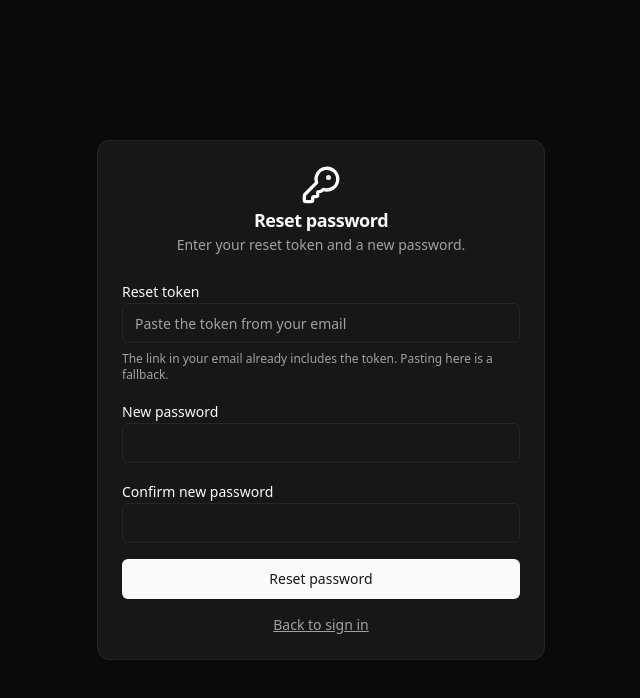
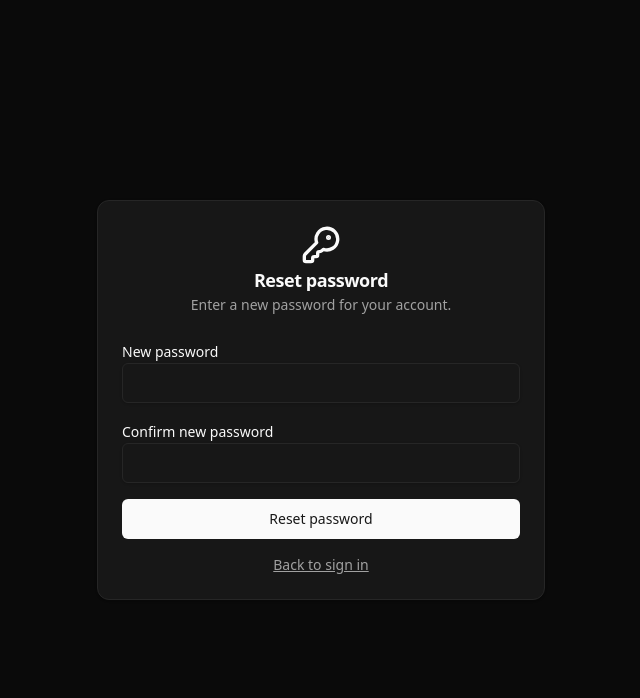
Before and after one commit to ilhamazhar/next-finance, a Next.js app: page /reset-password in a window 1280 px wide. Shown: the top 698 px of the page, without its empty margins (319-959 px from the left). Built offline with nearby package versions, Linux system fonts and the light colour scheme.

Commit message:
fix: drop reset-token field and fix related UI/state bugs

```diff
--- a/app/(auth)/forgot-password/page.tsx
+++ b/app/(auth)/forgot-password/page.tsx
@@ -65,6 +65,9 @@ export default function ForgotPasswordPage() {
   });
 
   if (sentTo) {
+    // The reset token only arrives via the emailed link. In dev the backend
+    // returns it inline, so we can offer a direct shortcut; otherwise there's
+    // no token to carry and the button would dead-end on the reset page.
     const query = new URLSearchParams({ email: sentTo });
     if (devToken) query.set("token", devToken);
 
@@ -75,16 +78,18 @@ export default function ForgotPasswordPage() {
           <CardTitle>Check your email</CardTitle>
           <CardDescription>
             If an account exists for <span className="font-medium">{sentTo}</span>, we&apos;ve sent
-            a password reset link.
+            a password reset link. Open it to choose a new password.
           </CardDescription>
         </CardHeader>
         <CardContent className="space-y-4">
-          <Button
-            className="w-full"
-            onClick={() => router.push(`/reset-password?${query.toString()}`)}
-          >
-            Enter reset token
-          </Button>
+          {devToken && (
+            <Button
+              className="w-full"
+              onClick={() => router.push(`/reset-password?${query.toString()}`)}
+            >
+              Continue to reset password
+            </Button>
+          )}
           <p className="text-sm text-center text-[color:var(--color-muted-foreground)]">
             <Link href="/login" className="underline">
               Back to sign in
--- a/app/(auth)/reset-password/page.tsx
+++ b/app/(auth)/reset-password/page.tsx
@@ -83,24 +83,15 @@ function ResetPasswordView() {
       <CardHeader className="items-center text-center">
         <KeyRound className="h-10 w-10 text-[color:var(--color-primary)]" />
         <CardTitle>Reset password</CardTitle>
-        <CardDescription>Enter your reset token and a new password.</CardDescription>
+        <CardDescription>Enter a new password for your account.</CardDescription>
       </CardHeader>
       <CardContent>
         <form onSubmit={form.handleSubmit((v) => mutation.mutate(v))} className="space-y-4">
-          <div className="space-y-2">
-            <Label htmlFor="token">Reset token</Label>
-            <Input
-              id="token"
-              placeholder="Paste the token from your email"
-              {...form.register("token")}
-            />
-            <p className="text-xs text-[color:var(--color-muted-foreground)]">
-              The link in your email already includes the token. Pasting here is a fallback.
-            </p>
-            {form.formState.errors.token && (
-              <p className="text-xs text-red-600">{form.formState.errors.token.message}</p>
-            )}
-          </div>
+          {/* Token comes from the email link; submitted as a hidden field. */}
+          <input type="hidden" {...form.register("token")} />
+          {form.formState.errors.token && (
+            <p className="text-xs text-red-600">{form.formState.errors.token.message}</p>
+          )}
           <div className="space-y-2">
             <Label htmlFor="new_password">New password</Label>
             <Input
--- a/app/(auth)/verify/page.tsx
+++ b/app/(auth)/verify/page.tsx
@@ -102,11 +102,14 @@ function VerifyView() {
   });
 
   // Auto-verify when the page loads with a token in the URL (email-link click).
+  // Ref-guarded so it fires once per token — StrictMode's double-mount (dev)
+  // would otherwise send two verify requests, since `state` isn't in deps.
+  const autoVerifiedToken = useRef<string | null>(null);
   useEffect(() => {
-    if (tokenFromUrl && state === "idle") {
+    if (tokenFromUrl && autoVerifiedToken.current !== tokenFromUrl) {
+      autoVerifiedToken.current = tokenFromUrl;
       verify.mutate(tokenFromUrl);
     }
-    // run once on mount per token
     // eslint-disable-next-line react-hooks/exhaustive-deps
   }, [tokenFromUrl]);
 
--- a/app/(dashboard)/financings/[id]/page.tsx
+++ b/app/(dashboard)/financings/[id]/page.tsx
@@ -157,7 +157,7 @@ export default function FinancingDetailPage() {
                             <Button
                               size="sm"
                               variant="outline"
-                              disabled={pay.isPending}
+                              disabled={pay.isPending && pay.variables === inst.installment_no}
                               onClick={() => pay.mutate(inst.installment_no)}
                             >
                               {pay.isPending && pay.variables === inst.installment_no ? "…" : "Pay"}
--- a/components/backend-status-banner.tsx
+++ b/components/backend-status-banner.tsx
@@ -30,7 +30,9 @@ export function BackendStatusBanner() {
   });
 
   useEffect(() => {
-    if (status === "down" && data?.status === "up") setStatus("up");
+    // Any non-"down" health result means the backend is reachable again — clear
+    // the banner. "degraded" (reachable but unhealthy) still counts as reachable.
+    if (status === "down" && data && data.status !== "down") setStatus("up");
   }, [status, data, setStatus]);
 
   if (status === "up") return null;
```
